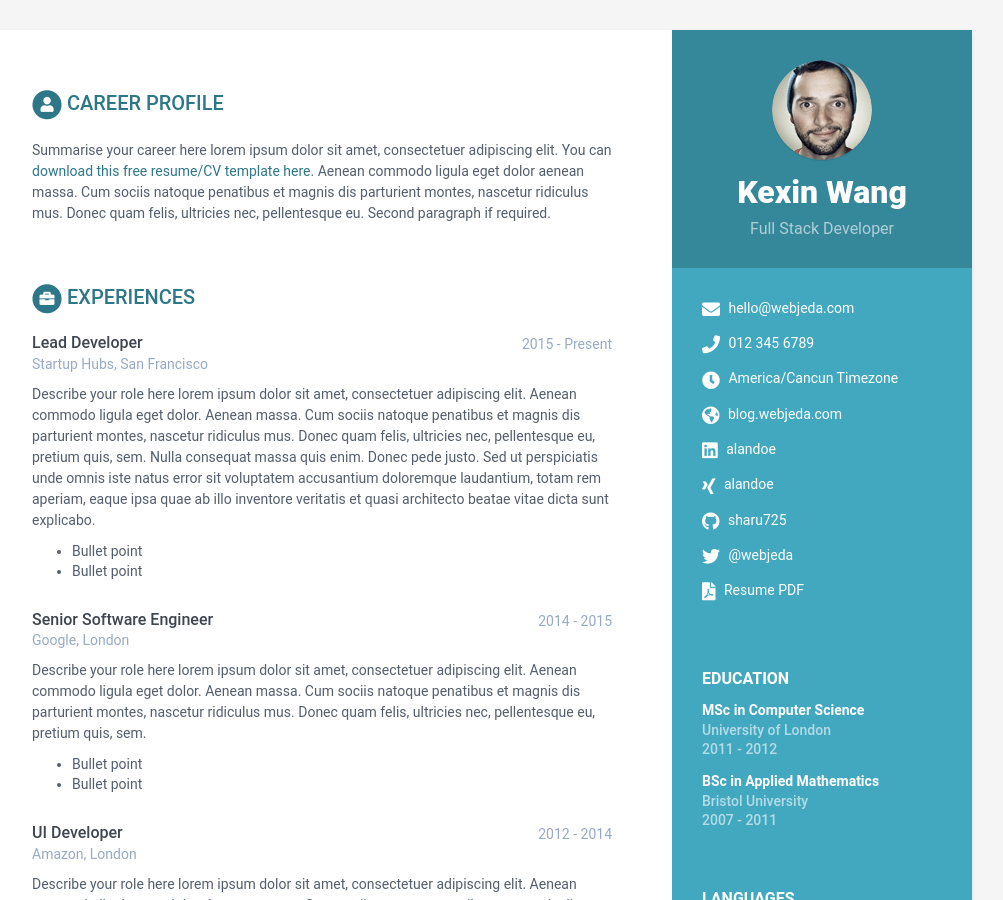
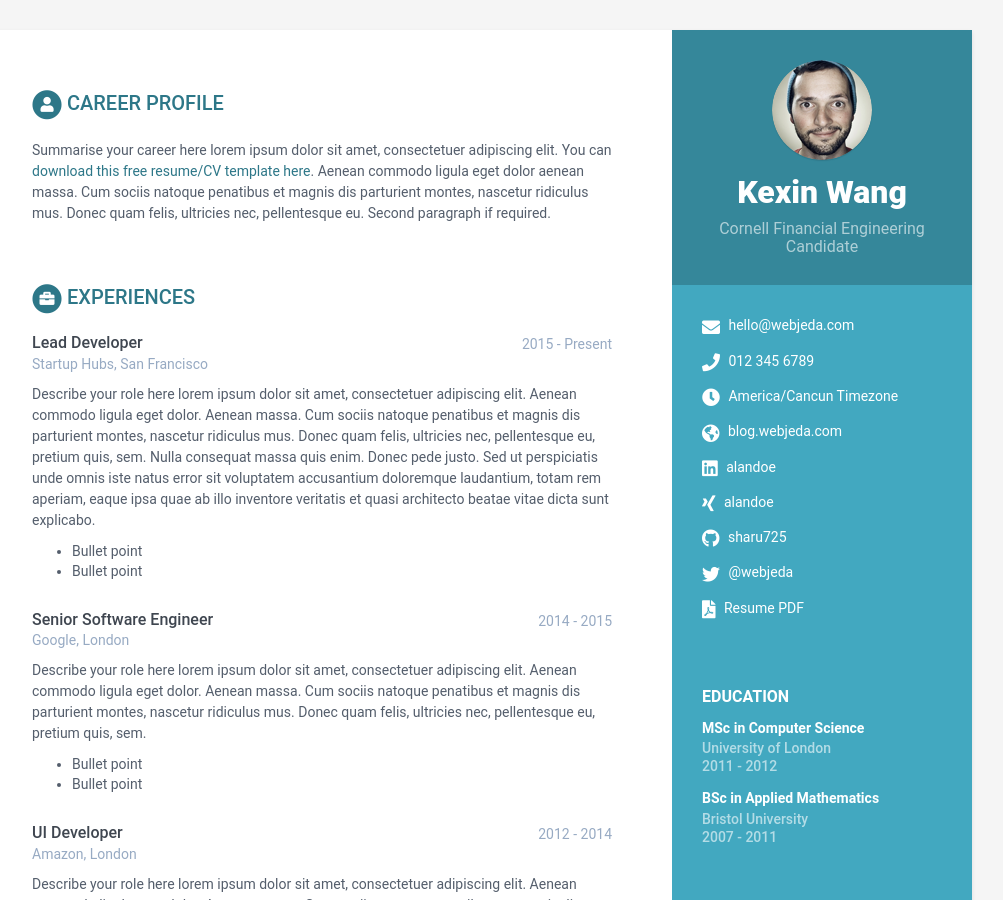
Before and after one commit to KexinisAnna/KexinisAnna.github.io, a Jekyll site: the page built from index.html, in a window 1280 px wide and 900 px high. Shown: the whole window, without its empty margins (168-1171 px from the left). Built offline with Jekyll 4.4.1, drawn with Linux system fonts in a browser that asks for light colours.

Commit message:
Update data.yml

```diff
--- a/_data/data.yml
+++ b/_data/data.yml
@@ -9,7 +9,7 @@ sidebar:
 
     # Profile information
     name: Kexin Wang
-    tagline: Full Stack Developer
+    tagline: Cornell Financial Engineering Candidate
     avatar: profile.png  #place a 100x100 picture inside /assets/images/ folder and provide the name of the file below
 
     # Sidebar links
```
